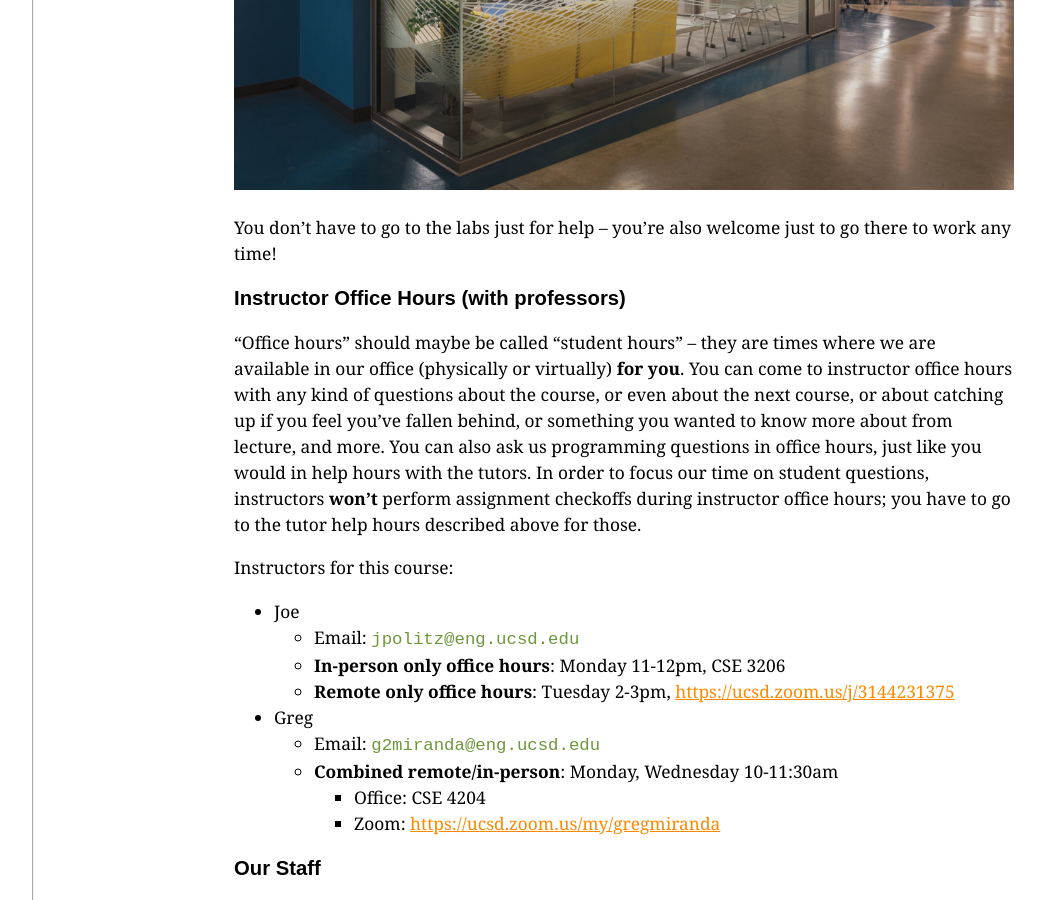
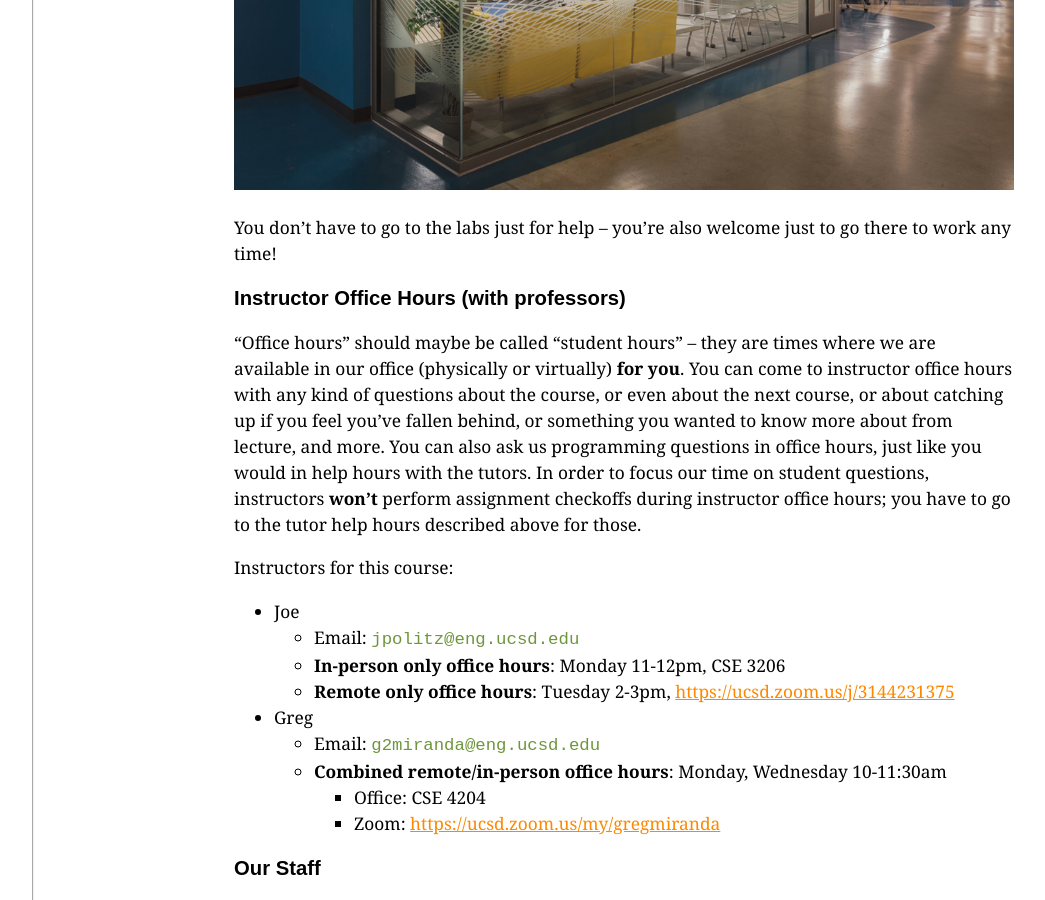
Before and after one commit to ucsd-cse11-w22/ucsd-cse11-w22.github.io, a Jekyll site: the page built from help-hours.md, in a window 1280 px wide and 900 px high, scrolled down 3751 px. Shown: the whole window, without its empty margins (64-1109 px from the left). Built offline with Jekyll 4.4.1, drawn with Linux system fonts in a browser that asks for light colours.

Commit message:
Update help-hours.md

```diff
--- a/help-hours.md
+++ b/help-hours.md
@@ -104,7 +104,7 @@ Instructors for this course:
   - **Remote only office hours**: Tuesday 2-3pm, [https://ucsd.zoom.us/j/3144231375](https://ucsd.zoom.us/j/3144231375)
 - Greg
   - Email: `g2miranda@eng.ucsd.edu`
-  - **Combined remote/in-person**: Monday, Wednesday 10-11:30am
+  - **Combined remote/in-person office hours**: Monday, Wednesday 10-11:30am
     - Office: CSE 4204
     - Zoom: [https://ucsd.zoom.us/my/gregmiranda](https://ucsd.zoom.us/my/gregmiranda)
 
```
